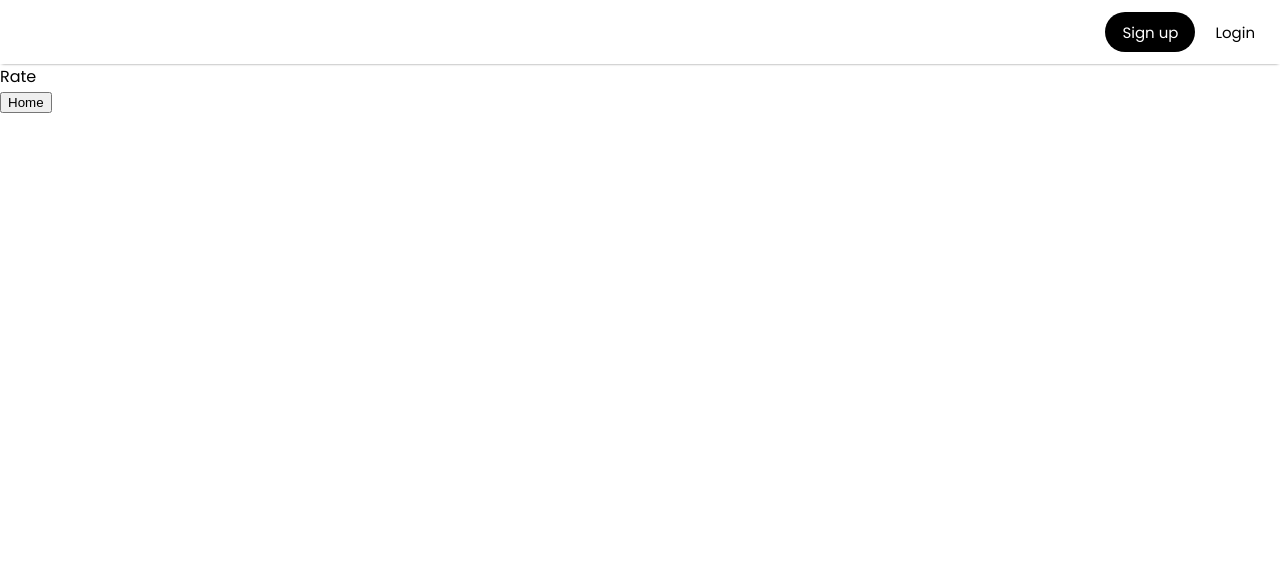
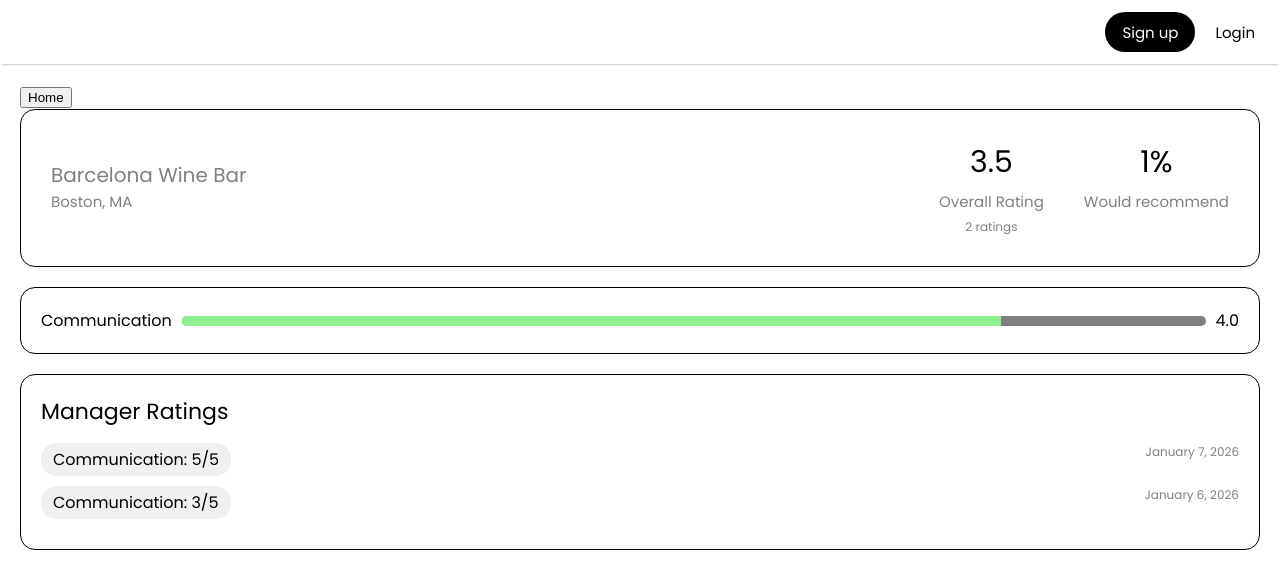
Before and after one commit to gabalingog/ManagerCheck, a React (Create React App) app: page /rate/1 in a window 1280 px wide. Shown: the top 588 px of the page. Built offline with nearby package versions, Linux system fonts and the light colour scheme.

Commit message:
Rating page

```diff
--- a/src/Components/Landing/Landing.css
+++ b/src/Components/Landing/Landing.css
@@ -3,6 +3,7 @@
     flex-direction: column;
     align-items: center;
     padding-top: 100px;
+    width: 100%;
 }
 
 .title{
@@ -29,15 +30,17 @@
     padding-top: 15px;
     position: relative;
     display: inline-block;
+    width: 400px;
 }
 
 .searchBarMan{
-    width: 400px;
+    width: 100%;
     height: 40px;
     font-size: 20px;
     border: 2px solid black;
     border-radius: 25px;
     padding-left: 50px;
+    box-sizing: border-box;
 }
 
 .searchLogo {
@@ -49,3 +52,56 @@
     pointer-events: none;
     opacity: 60%;
 }
+
+.searchResult {
+    position: absolute;
+    /* top: calc(100% - 2px); */
+    top: 100%;
+    left: 0;
+    width: 100%;
+    border: 1px solid black;
+    border-top: none;
+    border-radius: 0 0 25px 25px;
+    max-height: 300px;
+    overflow-y: auto;
+    box-sizing: border-box;
+    margin-top: -2px;
+}
+
+.searchResultItem {
+    padding: 12px 20px;
+    cursor: pointer;
+    border-bottom: 1px solid gray;
+}
+
+.searchResultItem:last-child {
+    border-bottom: none;
+}
+
+.noManager {
+    padding: 15px 20px;
+    display: block;
+}
+
+.enterName {
+    cursor: pointer;
+    text-decoration: underline;
+    margin-left: 5px;
+}
+
+.addManagerForm {
+    margin-top: 20px;
+    display: flex;
+    flex-direction: column;
+    align-items: center;
+}
+
+.addManagerInput {
+    width: 100%;
+    height: 10px;
+    padding: 20px;
+    border: 1px solid black;
+    border-radius: 25px;
+    outline: none;
+    box-sizing: border-box;
+}
--- a/src/Components/Landing/Landing.jsx
+++ b/src/Components/Landing/Landing.jsx
@@ -110,8 +110,6 @@
                     value={searchInput}
                     onChange={handleSearch}
                 />
-            </div>
-
                 {/* dropdown */}
                 {/* searching on bar and there's a filtered result */}
                 {searchInput && filteredManagers.length > 0 && (
@@ -131,7 +129,7 @@
                 {searchInput && filteredManagers.length === 0 && (
                     <div className="searchResult">
                         <span className='noManager'>Can't find the manager?
-                    <span className='enterName font-medium' onClick={handleEnterManager}> Enter first name</span></span>
+                        <span className='enterName font-medium' onClick={handleEnterManager}>Enter first name</span></span>
                     </div>
                 )}
 
@@ -152,6 +150,7 @@
                     </div>
                 )}
             </div>
+        </div>
     )
 }
 
--- a/src/Components/Rate/RateManager.css
+++ b/src/Components/Rate/RateManager.css
@@ -0,0 +1,132 @@
+.rateManagerPage{
+    padding: 20px;
+}
+
+.header {
+    display: flex;
+    justify-content: space-between;
+    padding: 30px;
+    border-radius: 15px;
+    margin-bottom: 20px;
+    border: 1px solid black;
+}
+
+.managerInfo span{
+    font-size: 30px;
+    font-weight: 500;
+}
+
+.resName {
+    font-size: 20px;
+    color: gray;
+}
+
+.resLoc {
+    margin-top: -20px;
+    font-size: 15px;
+    color: gray;
+}
+
+.ratingSummary {
+    display: flex;
+    text-align: center;
+    gap: 40px;
+}
+
+.rateNum, .recoNum {
+    font-size: 30px;
+}
+
+.rateLabel, .recoLabel {
+    font-size: 15px;
+    color: gray;
+    margin-top: 5px;
+}
+
+.rateTotal {
+    font-size: 12px;
+    color: gray;
+    margin-top: 5px;
+}
+
+.rateBreakdown {
+    border-radius: 15px;
+    border: 1px solid black;
+    margin-bottom: 20px;
+}
+
+.breakdownItems {
+    display: flex;
+    align-items: center;
+    padding: 20px;
+    gap: 10px;
+}
+
+.breakdownBar {
+    flex: 1;
+    border-radius: 10px;
+    height: 10px;
+    overflow: hidden;
+    background: grey;
+}
+
+.breakdownFill {
+    height: 100%;
+    background: lightgreen;
+}
+
+.breakdownNum {
+    text-align: right;
+}
+
+.ratingsList {
+    border-radius: 15px;
+    border: 1px solid black;
+    padding: 20px;
+}
+
+.ratingsList > span {
+    font-size: 22px;
+    display: block;
+    margin-bottom: 15px;
+}
+
+.noRatings {
+    text-align: center;
+    color: gray;
+}
+
+.ratingCard {
+    border: 1px solid black;
+    border-radius: 15px;
+}
+
+.ratingCardHeader {
+    display: flex;
+    justify-content: space-between;
+    margin-bottom: 10px;
+}
+
+.qualityRatings {
+    display: flex;
+    flex-wrap: wrap;
+}
+
+.qualityTag {
+    background: #f0f0f0;
+    border-radius: 15px;
+    padding: 4px 12px;
+}
+
+.ratingDate {
+    font-size: 12px;
+    color: gray;
+}
+
+.ratingRow {
+    margin-bottom: 10px;
+}
+
+.ratingRow label {
+    display: block;
+}
--- a/src/Components/Rate/RateManager.jsx
+++ b/src/Components/Rate/RateManager.jsx
@@ -1,6 +1,7 @@
-import React from 'react'
+import React, { useEffect, useState } from 'react'
 import { useParams, useLocation, useNavigate } from 'react-router-dom'
 import './RateManager.css'
+import { queryAllByAltText } from '@testing-library/dom';
 
 const RateManager = () => {
   // get ID from url
@@ -10,17 +11,205 @@
   const managerName = location.state?.managerName;
   const navigate = useNavigate();
 
+  // rating form
+  const [communication, setCommunication] = useState(0);
+  const [fairness, setFairness] = useState(0);
+  const [approachability, setApproachability] = useState(0);
+  const [organization, setOrganization] = useState(0);
+  const [wouldRecommend, setWouldRecommend] = useState(null);
+  const [comment, setComment] = useState('');
+
   const goHome = () => {
     navigate('/');
   }
 
+  // localstorage of data
+  const [allRatings, setAllRatings] = useState(() => {
+    const savedRatings = localStorage.getItem('managerRatings');
+    if (savedRatings) {
+      return JSON.parse(savedRatings);
+    } else {
+      return {
+        '1': [ // for first person (Gab)
+          {
+            id: 1,
+            communication: 5,
+            fairness: 4,
+            approachability: 3,
+            organization: 5,
+            wouldRecommend: true,
+            comment: "Great!",
+            date: "January 7, 2026"
+          },
+          {
+            id: 2,
+            communication: 3,
+            fairness: 2,
+            approachability: 3,
+            organization: 3,
+            wouldRecommend: false,
+            comment: "Not decent...",
+            date: "January 6, 2026"
+          }
+        ],
+        '2': [
+          {
+            id: 1,
+            communication: 5,
+            fairness: 5,
+            approachability: 3,
+            organization: 4,
+            wouldRecommend: true,
+            comment: "Excellent!",
+            date: "January 5, 2026"
+          }
+        ]
+      };
+    }
+  });
+
+  // save ratings
+  useEffect(() => {
+    localStorage.setItem('managerRatings', JSON.stringify(allRatings));
+  }, [allRatings]);
+
+  // raitings for current manager
+  const existingRatings = allRatings[managerID] || [];
+
+  // average ratings
+  const calAverage = (quality) => {
+    if (existingRatings.length === 0) return 0;
+    const sum = existingRatings.reduce((acc, rating) => acc + rating[quality], 0);
+    return (sum / existingRatings.length).toFixed(1);
+  };
+
+  // overall rating
+  const overallRating = existingRatings.length > 0 ? (
+    (parseFloat(calAverage('communication')) +
+    parseFloat(calAverage('fairness')) +
+    parseFloat(calAverage('approachability')) +
+    parseFloat(calAverage('organization'))) / 4
+  ).toFixed(1) : 0;
+
+  const recoPercent = existingRatings.length > 0 ? Math.round(
+    (existingRatings.filter(r => r.wouldRecommend).length / existingRatings.length)
+  ) : 0;
+
+  // runs to submit rating
+  const submitRating = (e) => {
+    e.preventDefault();
+    // check if all are filled
+    if (!communication || !fairness || !approachability || !organization || wouldRecommend === null || !comment.trim()) {
+      alert('Please complete all fields before submitting');
+      return;
+    }
+
+    const newRating = {
+      id: existingRatings.length > 0 ? Math.max(...existingRatings.map(r => r.id)) + 1 : 1,
+      communication,
+      fairness,
+      approachability,
+      organization,
+      wouldRecommend,
+      comment: comment.trim(),
+      date: new Date().toLocaleDateString('en-US', { month: 'short', day: '2-digit', year:'numeric'})
+    };
+
+    // add rating to manager's rating
+    setAllRatings(prevRatings => ({
+      ...prevRatings,
+      [managerID]: [...(prevRatings[managerID] || []), newRating]
+    }));
+
+    // reset form
+    setCommunication(0);
+    setFairness(0);
+    setApproachability(0);
+    setOrganization(0);
+    setWouldRecommend(null);
+    setComment('');
+
+    alert('Rating submitted successfully!');
+  };
+
+  const ratingStars = ({ rating, setRating, label }) => {
+    return (
+      <div className="ratingRow">
+        <label>{label}</label>
+        <div className="stars">
+          {[1, 2, 3, 4, 5].map((star) => (
+            <span
+              key={star}
+              className={`star ${rating >= star ? 'filled' : ''}`}
+              onClick={() => setRating(star)}
+            >★</span>
+          ))}
+        </div>
+      </div>
+    );
+  };
+
   return (
-    <div>
-      <div className="rate">
-        <span>Rate {managerName}</span>
-      </div>
+    <div className='rateManagerPage'>
       <div className="home">
         <button onClick={goHome}>Home</button>
+      </div>
+
+      <div className="header">
+        <div className="managerInfo">
+          <span>{managerName}</span>
+          <p className="resName">Barcelona Wine Bar</p>
+          <p className="resLoc">Boston, MA</p>
+        </div>
+
+        <div className="ratingSummary">
+          <div className="overallRating">
+            <div className="rateNum">{overallRating}</div>
+            <div className="rateLabel">Overall Rating</div>
+            <div className="rateTotal">{existingRatings.length} ratings</div>
+          </div>
+          <div className="recoStats">
+            <div className="recoNum">{recoPercent}%</div>
+            <div className="recoLabel">Would recommend</div>
+          </div>
+        </div>
+      </div>
+
+      {existingRatings.length > 0 && (
+        <div className="rateBreakdown">
+          <div className="breakdownItems">
+            <span className="breakdownLabel">Communication</span>
+            <div className="breakdownBar">
+              <div className="breakdownFill"
+                style={{width: `${(calAverage('communication') / 5) * 100}%`}}></div>
+            </div>
+            <span className="breakdownNum">{calAverage('communication')}</span>
+          </div>
+        </div>
+      )}
+
+      <div className="contentCont">
+        <div className="ratingsList">
+          <span>Manager Ratings</span>
+          {existingRatings.length === 0 ? (
+            <div className="noRatings">
+              <p>No ratings yet. Be the first to rate {managerName}</p>
+            </div>
+          ) : (
+            existingRatings.map((rating) => (
+              <div key={rating.id} className='rating Card'>
+                <div className='ratingCardHeader'>
+                  <div className='qualityRatings'>
+                    <span className='qualityTag'>Communication: {rating.communication}/5</span>
+                    {/* others */}
+                  </div>
+                  <span className='ratingDate'>{rating.date}</span>
+                </div>
+                {/* would recommend */}
+              </div>
+            ))
+          )}
+        </div>
       </div>
     </div>
   )
```
Lines whose indentation alone changed are shown as unchanged.
